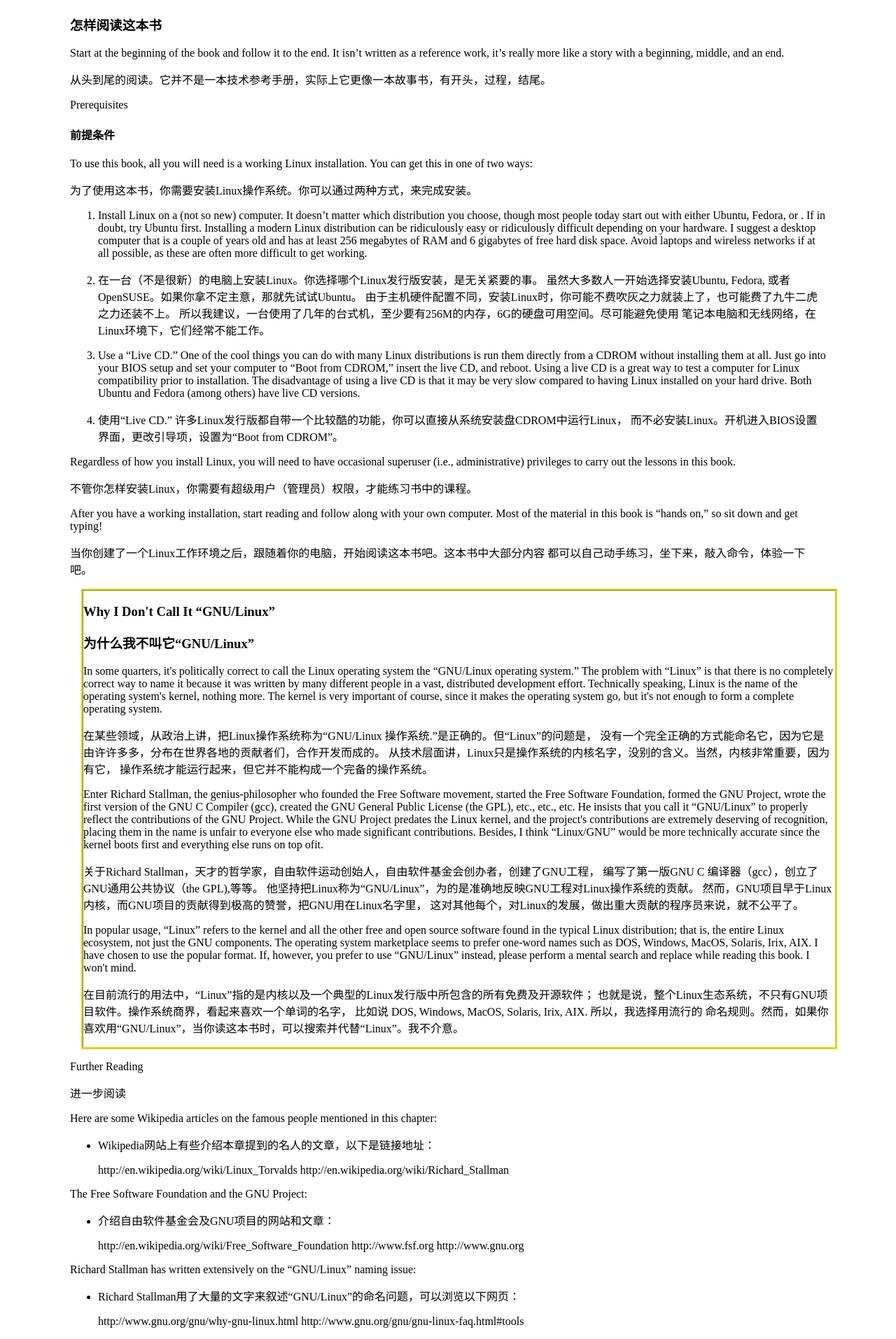
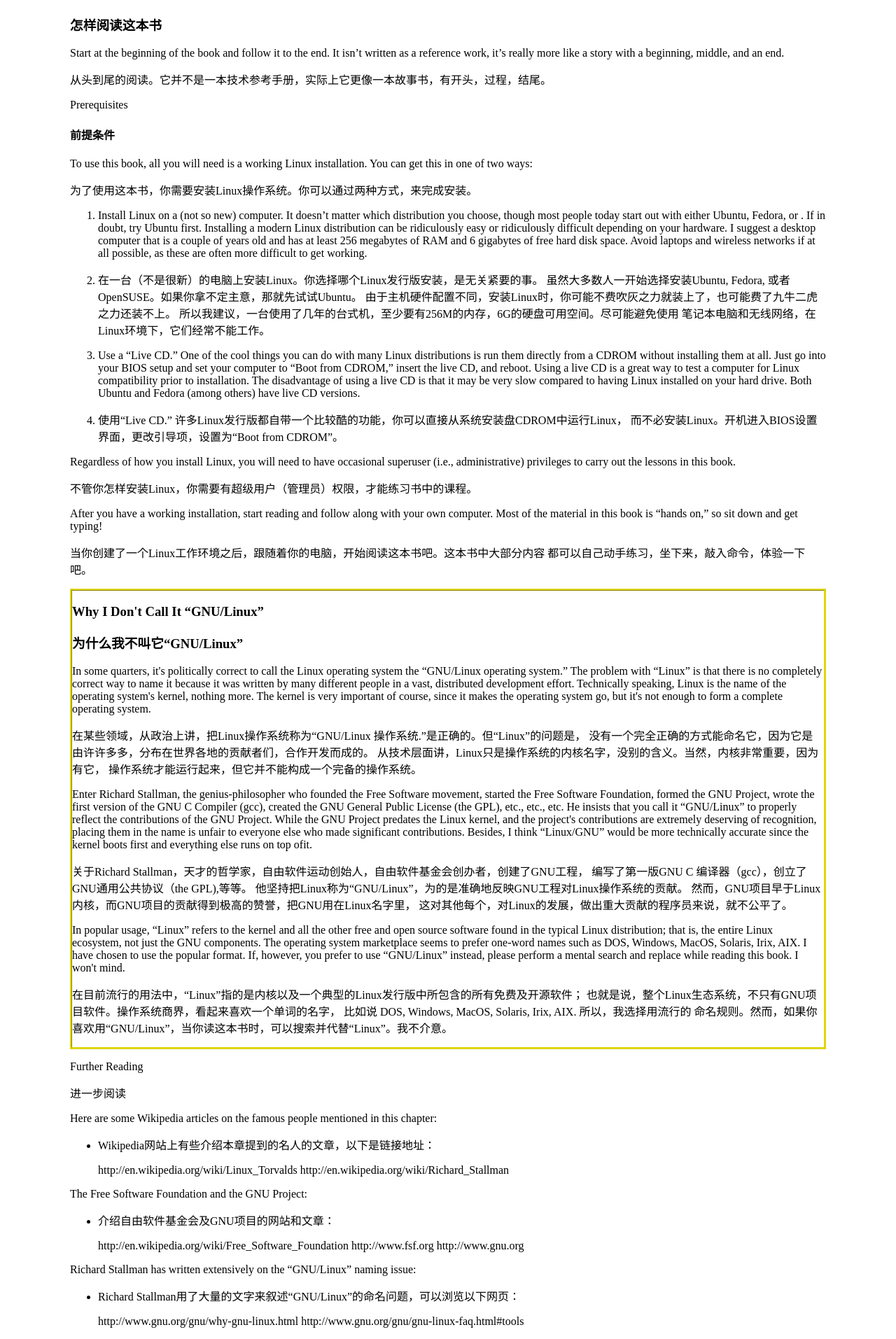
Before and after one commit to billie66/TLCL, a Jekyll site: the page built from book/introduction.md, in a window 1280 px wide. Shown: the part 2763-4676 px from the top of the page at 70% size. Built offline with Jekyll 4.4.1, drawn with Linux system fonts in a browser that asks for light colours; Markdown is read by kramdown in place of the engine named in the settings.

Commit message:
cellpadding

```diff
--- a/css/tlcl.css
+++ b/css/tlcl.css
@@ -50,8 +50,5 @@ font-weight: bold;
 table
 {
 border:2px solid #dfd505;
-margin-bottom:  1em;
-margin-left:    1em;
-margin-right:   1em;
-margin-top:     1em;
+cellpadding:10px;
 }
```
